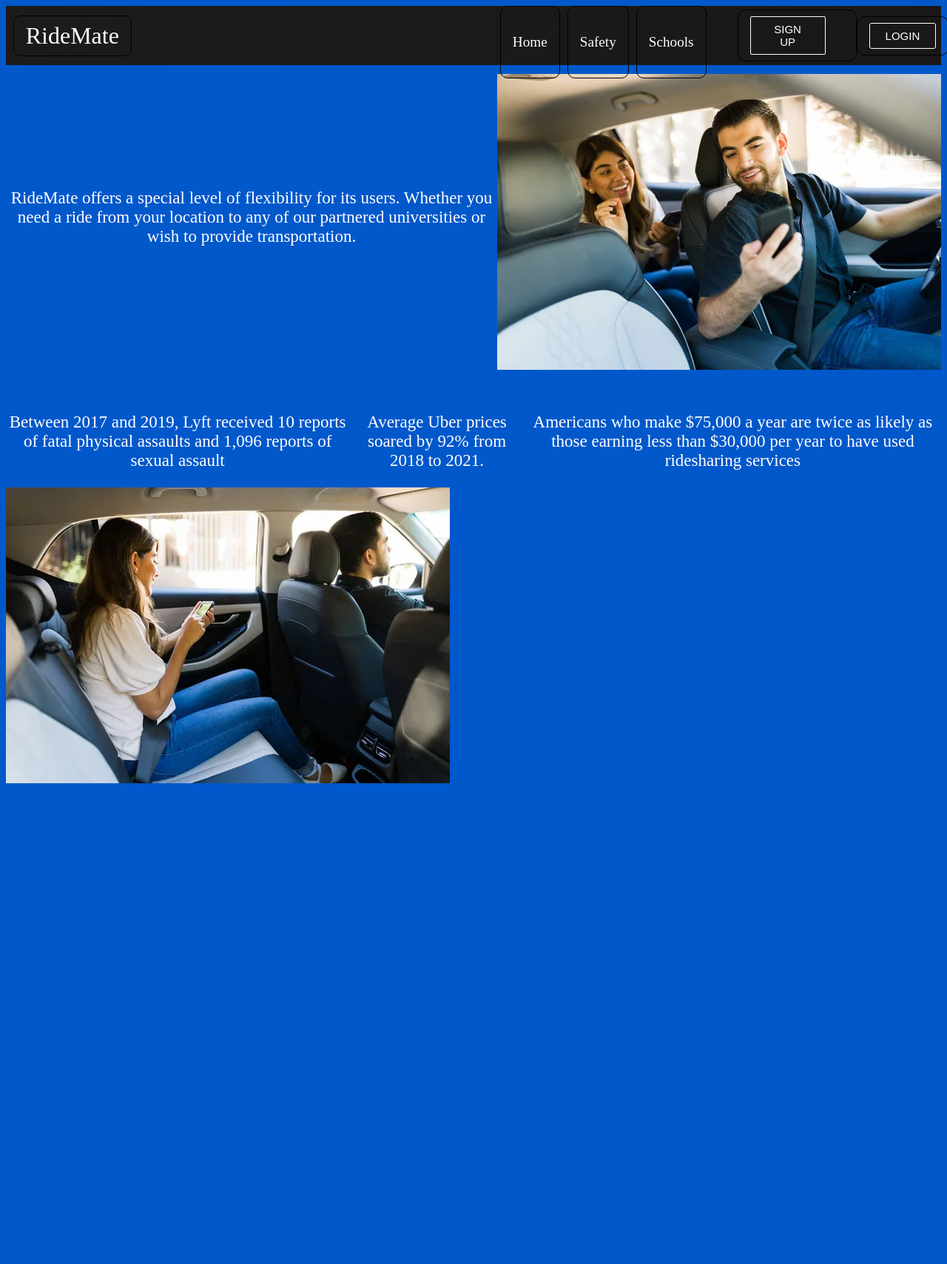
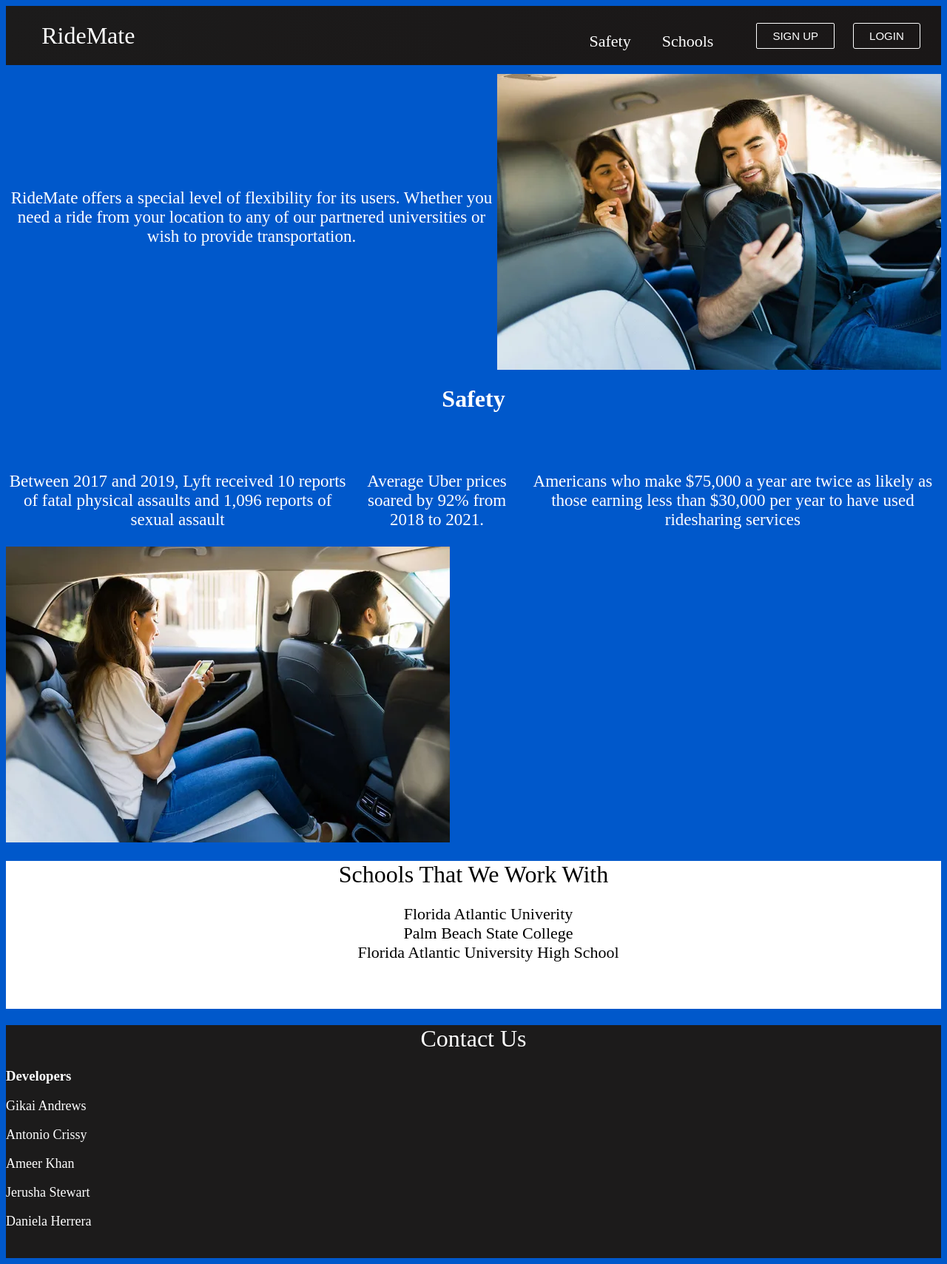
Before and after one commit to ddlhg/RideMate, a React (Create React App) app: page / in a window 1280 px wide. Shown: the whole page at 74% size. Before the commit the page ends 1071 px from the top, so only its background shows below. Built offline with nearby package versions, Linux system fonts and the light colour scheme.

Commit message:
changed login, register and homepage

```diff
--- a/src/components/Homepage/Homepage.css
+++ b/src/components/Homepage/Homepage.css
@@ -27,6 +27,10 @@ hr.solid{
     align-items: center;
 }
 
+.safety-title{
+    text-align: center;
+}
+
 .statistics-section{
     font-size: 23px;
     display: flex;
@@ -37,3 +41,46 @@ hr.solid{
 .safety-picture{
     align-items: center;
 }
+
+
+.school-section{
+    background-color: white;
+    height: 200px;
+    width: 100%;
+}
+.school-section-title{
+    text-align: center;
+    color: black;
+    font-weight:lighter ;
+}
+
+.school-list,li{
+    color: rgb(0, 0, 0);
+    font-size: 22px;
+    text-align: center;
+    list-style-type: none;
+}
+
+.footer-section{
+    background-color:#1c1b1b;
+    color: white;
+    width: 100%;
+    height: 315px;
+}
+
+.contact-footer-column{
+    height: 100px;
+    flex-direction: column;
+    justify-content: flex-start;
+}
+
+.dev-name{
+    font-size: 18px;
+}
+
+
+
+.footer-title{
+    text-align: center;
+    font-weight: lighter;
+}
--- a/src/components/Homepage/Homepage.js
+++ b/src/components/Homepage/Homepage.js
@@ -14,8 +14,9 @@ function Homepage() {
         <img src={ridesharedriver} alt="rideshare-driver" className="driver" />
       </div>
       <div className="safety-section">
+        <h1 className="safety-title">Safety</h1>
         <div className="statistics-section">
-          <p>
+          <p id="safety">
             Between 2017 and 2019, Lyft received 10 reports of fatal physical
             assaults and 1,096 reports of sexual assault
           </p>
@@ -26,8 +27,31 @@ function Homepage() {
           </p>
         </div>
         <div className="safety-picture">
-        <img src={rideshareuser} alt="rideshare-user"/>
+          <img src={rideshareuser} alt="rideshare-user" />
         </div>
+      </div>
+      <div className="school-section">
+        <h1 className="school-section-title">Schools That We Work With</h1>
+        <div className="school-list">
+          <ul>
+            <li>Florida Atlantic Univerity</li>
+            <li>Palm Beach State College</li>
+            <li>Florida Atlantic University High School</li>
+          </ul>
+        </div>
+      </div>
+      <div className="footer-section">
+        <footer>
+        <h1 className="footer-title">Contact Us</h1>
+        <div className="contact-footer-column">
+          <h3>Developers</h3>
+          <p className="dev-name">Gikai Andrews</p>
+          <p className="dev-name">Antonio Crissy</p>
+          <p className="dev-name">Ameer Khan</p>
+          <p className="dev-name">Jerusha Stewart</p>
+          <p className="dev-name">Daniela Herrera</p>
+        </div>
+        </footer>
       </div>
     </div>
   );
--- a/src/components/Login.css
+++ b/src/components/Login.css
@@ -8,7 +8,6 @@
 .image-container {
     flex: 1;
     padding: 2rem;
-    border: 2px solid #000;
     border-radius: 10px;
 }
 
@@ -25,6 +24,12 @@
 h2 {
     text-align: center;
     margin-bottom: 2rem;
+    color: white;
+}
+
+.input-group{
+    color: white;
+    font-size: 19px;
 }
 
 input {
@@ -38,16 +43,29 @@ input {
     justify-content: space-between;
 }
 
-a {
+.login-button{
     display: inline-block;
-    padding: 0.5rem 1rem;
-    border: 1px solid #000;
+    padding: 1rem 3rem;
+    border: 1px solid #ffffff;
     border-radius: 10px;
     text-decoration: none;
-    color: #000;
+    color: #fff8f8;
+    transition-duration: 0.4s;
+    font-size: 19px;
+
 }
 
-    a:hover {
-        background-color: blue;
-        color: #fff;
+    .login-button:hover {
+        background-color: white;
+        color: #000000;
     }
+
+
+    .create-account-link{
+        font-size: 16px;
+    }
+
+    .signup-button{
+        color: white;
+        text-decoration: none;
+    }
--- a/src/components/Login.js
+++ b/src/components/Login.js
@@ -6,6 +6,9 @@ function Login() {
 
     return (
         <div className="login-page">
+            <h1>
+        <a href="/">RideMate</a>
+      </h1>
             <div className="image-container">
                 <img className="floating-image" src={rideshareuser} alt="Floating" />
             </div>
@@ -14,15 +17,15 @@ function Login() {
                 <form>
                     <div className="input-group">
                         <label htmlFor="username">Username</label>
-                        <input type="text" id="username" />
+                        <input type="text" id="username" placeholder='Username'/>
                     </div>
                     <div className="input-group">
                         <label htmlFor="password">Password</label>
-                        <input type="password" id="password" />
+                        <input type="password" id="password" placeholder='Password'/>
                     </div>
                     <div className="button-group">
                         <a href="//" className="login-button">Login</a>
-                        <a href="//" className="signup-button">Sign Up</a>
+                        <p className='create-account-link'>If you want to make an account click<a href="/register" className="signup-button"> here</a></p>
                     </div>
                 </form>
             </div>
--- a/src/components/Navbar/Navbar.js
+++ b/src/components/Navbar/Navbar.js
@@ -1,10 +1,11 @@
 import React, { useState, useEffect } from 'react';
-import { Link } from 'react-router-dom';
+import { Link, useLocation } from 'react-router-dom';
 import './Navbar.css';
 
 function Navbar() {
   const [click, setClick] = useState(false);
   const [button, setButton] = useState(true);
+
 
   const handleClick = () => setClick(!click);
   const closeMobileMenu = () => setClick(false);
@@ -35,17 +36,17 @@ function Navbar() {
           </div>
           <ul className={click ? 'nav-menu active' : 'nav-menu'}>
             <li className='nav-item'>
-              <Link to='/' className='nav-links' onClick={closeMobileMenu}>
+              {/* <Link to='/' className='nav-links' onClick={closeMobileMenu}>
                 Home
-              </Link>
+              </Link> */}
             </li>
             <li className='nav-item'>
               <Link
-                to='/safety'
+                // to='/safety'
                 className='nav-links'
                 onClick={closeMobileMenu}
               >
-                Safety
+                <a href='#safety'>Safety</a>
               </Link>
             </li>
             <li className='nav-item'>
@@ -56,9 +57,6 @@ function Navbar() {
               >
                 Schools
               </Link>
-            </li>
-
-            <li>
               <Link
                 to='/sign-up'
                 className='nav-links-mobile'
--- a/src/components/Registerpage.css
+++ b/src/components/Registerpage.css
@@ -36,6 +36,7 @@ b{
     border-radius: 5px;
     padding: 10px 5px;
     padding-right: 2px;
+    background-color: rgb(204, 204, 204);
 }
 .submit-button{
     font-size: 15px;
@@ -54,3 +55,12 @@ b{
     font-weight: bold;
     cursor: pointer;
 }
+
+.login-link{
+    font-size: 18px;
+}
+
+a{
+    text-decoration: none;
+    color: white;
+}
--- a/src/components/Registerpage.js
+++ b/src/components/Registerpage.js
@@ -4,27 +4,61 @@ import "./Registerpage.css";
 function Registerpage() {
   return (
     <div className="register-page">
+      <h1>
+        <a href="/">RideMate</a>
+      </h1>
       <form className="register-form">
         <h1>Register</h1>
-        <p className="register-info">Please fill this registration form out to create an account.</p>
+        <p className="register-info">
+          Please fill this registration form out to create an account.
+        </p>
         <label for="First Name" className="register-label">
           <b>First Name</b>
         </label>
-        <input type="text" className="input-field-register" placeholder="Type your first name" name="first name" required />
+        <input
+          type="text"
+          className="input-field-register"
+          placeholder="Type your first name"
+          name="first name"
+          required
+        />
         <label for="First Name" className="register-label">
           <b>Last Name</b>
         </label>
-        <input type="text"  className="input-field-register" placeholder="Type your last name" name="last name" required />
+        <input
+          type="text"
+          className="input-field-register"
+          placeholder="Type your last name"
+          name="last name"
+          required
+        />
         <label for="Last Name" className="register-label">
           <b>Email</b>
         </label>
-        <input type="text" className="input-field-register" placeholder="Type your email" name="email" required />
+        <input
+          type="text"
+          className="input-field-register"
+          placeholder="Type your email"
+          name="email"
+          required
+        />
         <label for="First Name" className="register-label">
           <b>Password</b>
         </label>
-        <input type="text" className="input-field-register" placeholder="Type your password" name="password" required />
+        <input
+          type="text"
+          className="input-field-register"
+          placeholder="Type your password"
+          name="password"
+          required
+        />
       </form>
       <button className="submit-button">Create Account</button>
+      <div className="link-to-register">
+        <p className="login-link">
+          If you have an account, click <a href="/login"> here</a>
+        </p>
+      </div>
     </div>
   );
 }
```
